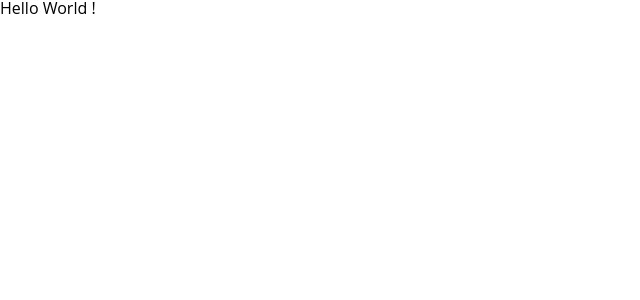
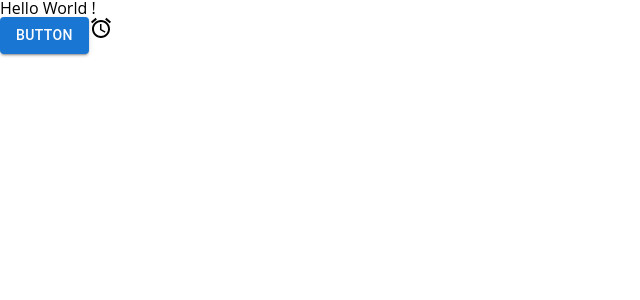
Before and after one commit to BrenoProti/capefind-front, a React (Vite) app: page / in a window 1280 px wide. Shown: the top 300 px of the page, without its empty margins (0-640 px from the left). Built offline with nearby package versions, Linux system fonts and the light colour scheme.

Commit message:
Add MIUI and material-icons

```diff
--- a/package.json
+++ b/package.json
@@ -10,6 +10,10 @@
     "preview": "vite preview"
   },
   "dependencies": {
+    "@emotion/react": "^11.11.1",
+    "@emotion/styled": "^11.11.0",
+    "@mui/icons-material": "^5.11.16",
+    "@mui/material": "^5.13.4",
     "react": "^18.2.0",
     "react-dom": "^18.2.0"
   },
--- a/src/App.tsx
+++ b/src/App.tsx
@@ -1,8 +1,13 @@
+import Button from '@mui/material/Button';
+import AccessAlarmIcon from '@mui/icons-material/AccessAlarm';
+
 function App() {
 
   return (
     <>
       <h1>Hello World !</h1>
+      <Button variant="contained">Button</Button>
+      <AccessAlarmIcon />
     </>
   )
 }
```
Also changed, not shown: 1 other file (tests, documents, lock files or other folders).
